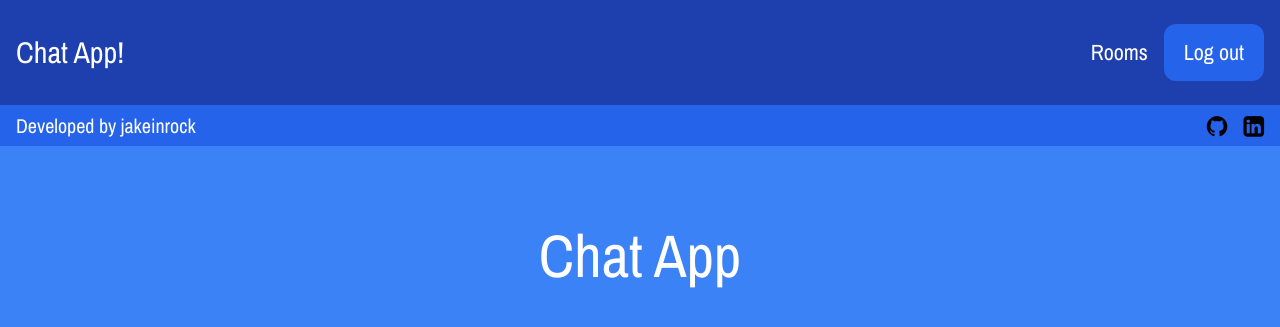
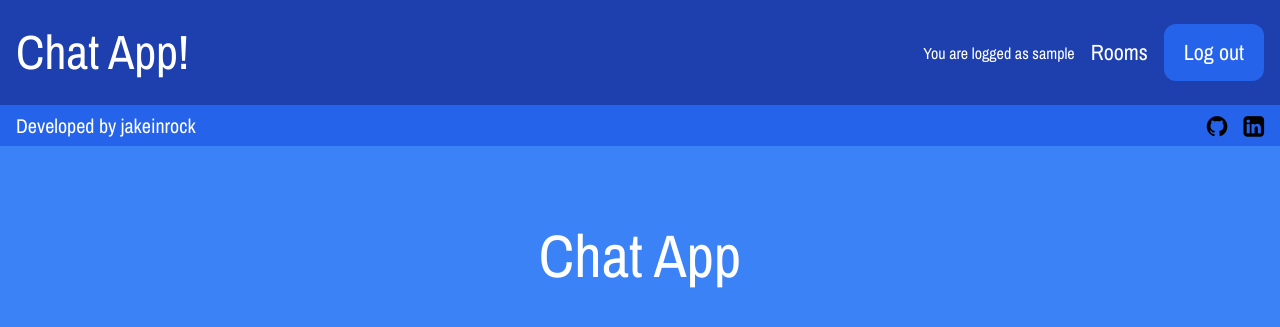
Before and after one commit to jakeinrock/Chat-App, a Django app: page / in a window 1280 px wide. Shown: the top 327 px of the page. Run offline with Django 4.2, Linux system fonts and the light colour scheme; the visitor is signed in with stand-in values (Sample User, id 1); some libraries are stand-ins or nearby versions.

Commit message:
#11 html currently logged user

```diff
--- a/app/core/templates/core/base.html
+++ b/app/core/templates/core/base.html
@@ -29,11 +29,13 @@
     <body class="bg-blue-500 h-5">
         <nav class="flex items-center justify-between px-4 py-6 bg-blue-800">
             <div>
-                <a href="/" class="text-3xl text-white">Chat App!</a>
+                <a href="/" class="text-5xl text-white">Chat App!</a>
             </div>
 
             <div class="flex items-center space-x-4">
                 {% if request.user.is_authenticated %}
+                    <a class="text-base text-white">You are logged as {{ user.username }}</a>
+
                     <a href="/rooms/" class="text-white hover:text-gray-200">Rooms</a>
 
                     <a href="/logout/" class="px-5 py-3 rounded-xl text-white bg-blue-600 hover:bg-blue-700">Log out</a>
@@ -47,7 +49,7 @@
 
         <nav class="flex items-center justify-between px-4 py-1 bg-blue-600">
             <div>
-                <a href="/" class="text-xl text-white">Developed by jakeinrock</a>
+                <a class="text-xl text-white">Developed by jakeinrock</a>
             </div>
 
             <div class="flex items-center space-x-4">
```
